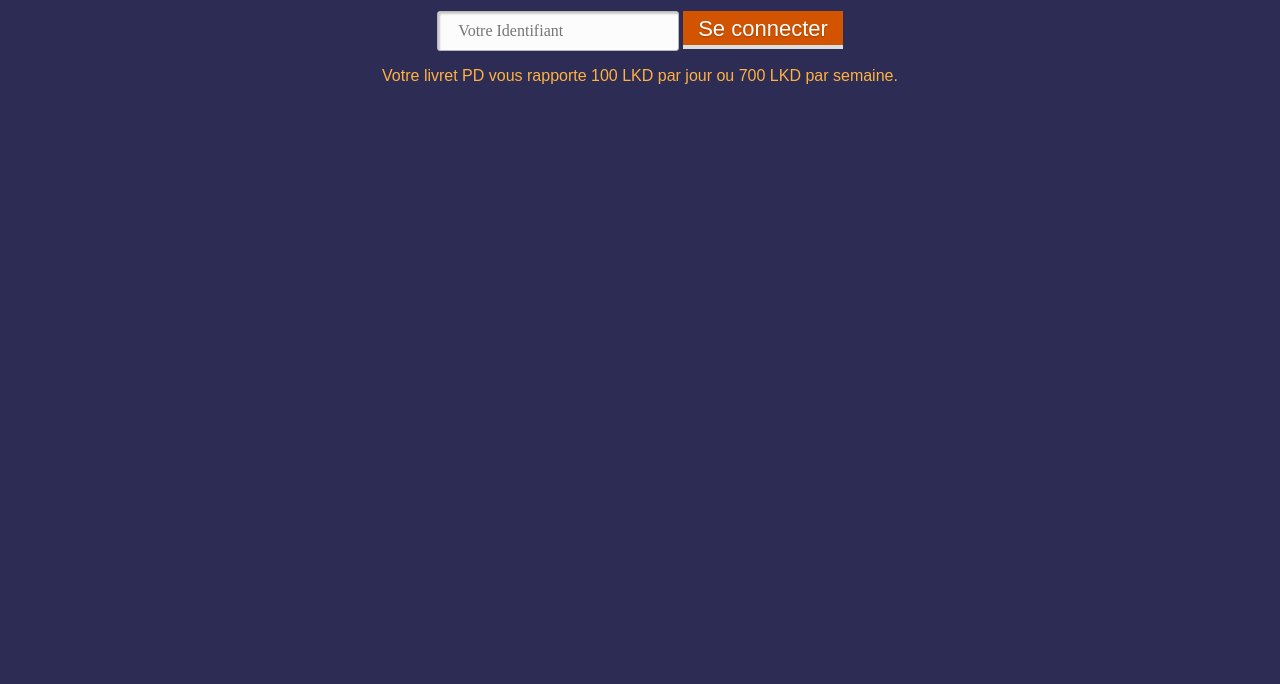
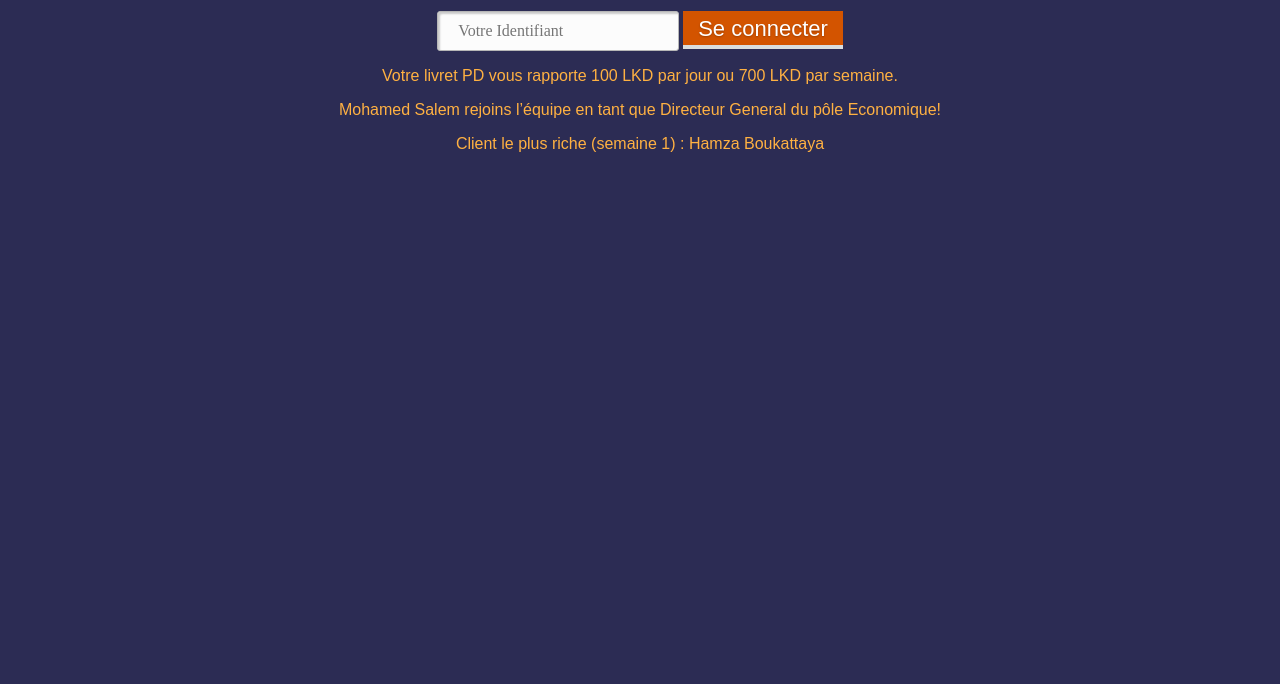
Before and after one commit to okn1ce/BLKD, a plain HTML site: page index.html in a window 1280 px wide. Shown: the part 116-800 px from the top of the page. Drawn offline with Linux system fonts and the light colour scheme; a web font is replaced by a local one.

Commit message:
Update index.html

```diff
--- a/index.html
+++ b/index.html
@@ -22,6 +22,8 @@
     <p id="Balance"style="display: none; color: white; font-size: 50px;">Bonjour, <span id="Prenom"></span>. <br />Vous avez <span id="Argent"></span> LKD.</p>
 
     <p> Votre livret PD vous rapporte 100 LKD par jour ou 700 LKD par semaine.</p>
+    <p> Mohamed Salem rejoins l’équipe en tant que Directeur General du pôle Economique!</p>
+     <p> Client le plus riche (semaine 1) : Hamza Boukattaya</p>
 
    <script type="text/javascript" src="js/main.js"></script>
   </body>
```
